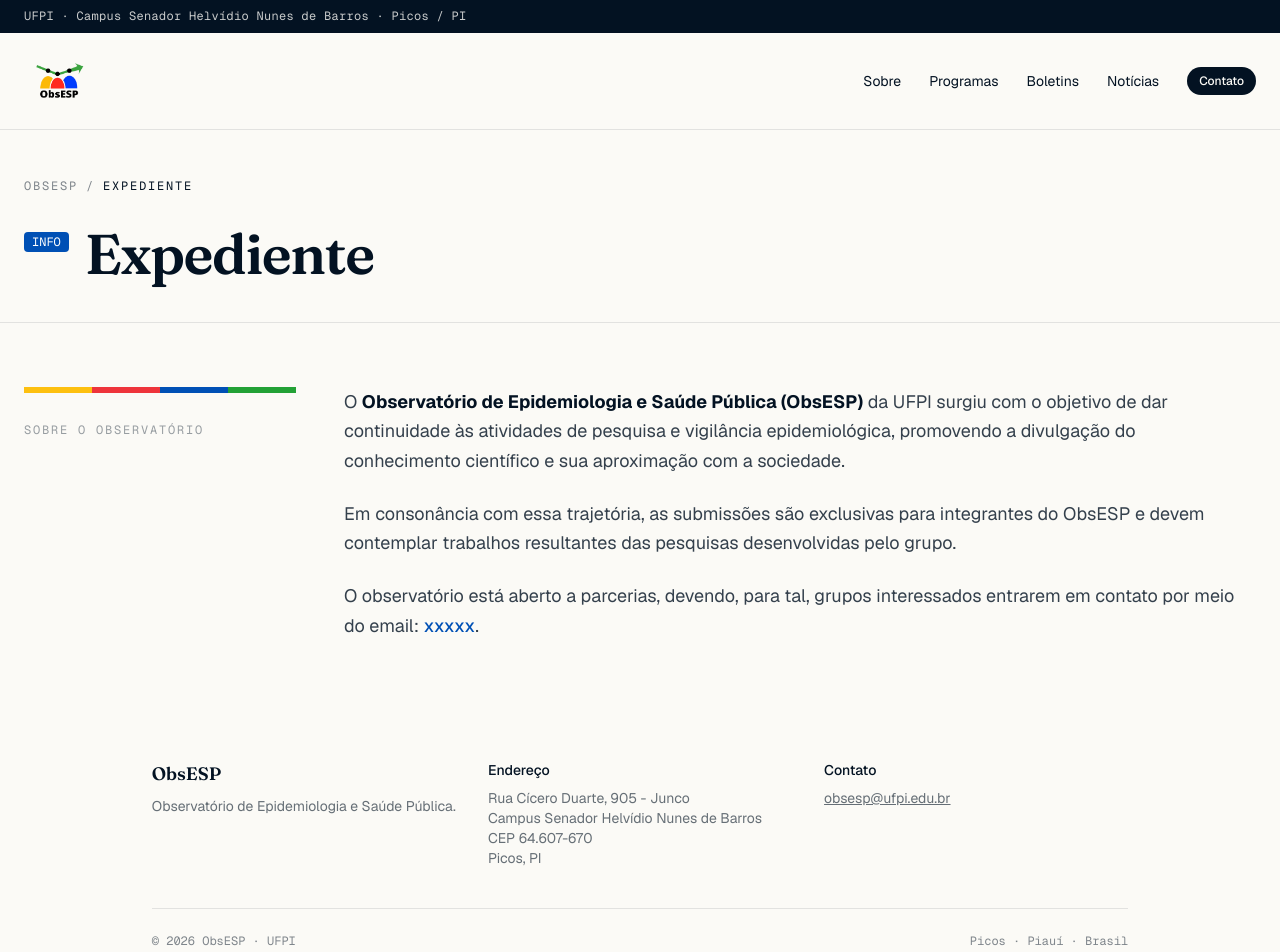
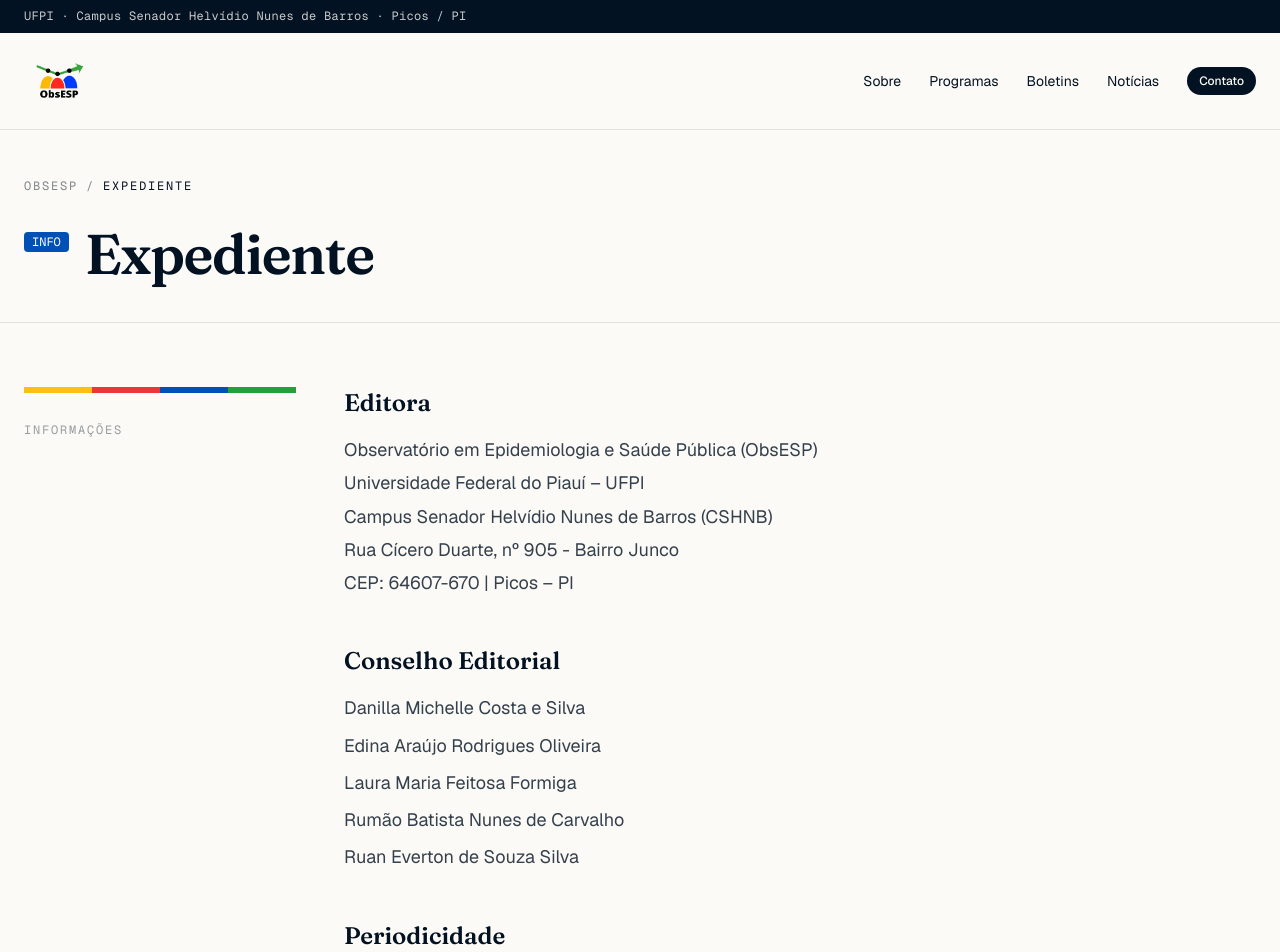
Before and after one commit to suehtamxx/gpesc-site, a Next.js app: page /expediente in a window 1280 px wide. Shown: the top 952 px of the page. Built offline with nearby package versions, Linux system fonts and the light colour scheme.

Commit message:
feat/fix: acrescenta informacoes na secao de expediente e arruma secao de apresentacao e quem somos

```diff
--- a/app/expediente/page.tsx
+++ b/app/expediente/page.tsx
@@ -14,10 +14,8 @@
             <Header />
 
             <main className="flex-grow">
-                {/* Page hero */}
                 <div className="border-b border-[var(--ink)]/10">
                     <div className="mx-auto max-w-7xl px-6 pt-12 pb-10">
-                        {/* Breadcrumb */}
                         <nav className="flex items-center gap-2 text-xs font-mono uppercase tracking-[0.15em] text-[var(--ink)]/50 mb-8">
                             <a href="/" className="hover:text-[var(--brand-red)] transition">ObsESP</a>
                             <span>/</span>
@@ -41,9 +39,7 @@
                     </div>
                 </div>
 
-                {/* Content */}
                 <div className="mx-auto max-w-7xl px-6 py-16 grid md:grid-cols-12 gap-12">
-                    {/* Sidebar accent */}
                     <aside className="md:col-span-3 hidden md:block">
                         <div className="flex h-1.5 mb-6">
                             <div className="flex-1" style={{ background: BRAND.yellow }} />
@@ -52,31 +48,59 @@
                             <div className="flex-1" style={{ background: BRAND.green }} />
                         </div>
                         <span className="text-xs font-mono uppercase tracking-[0.15em] text-[var(--ink)]/40">
-                            Sobre o observatório
+                            Informações
                         </span>
                     </aside>
 
-                    {/* Main text */}
-                    <div className="md:col-span-9 space-y-6 text-base md:text-lg text-[var(--ink)]/80 leading-relaxed">
-                        <p>
-                            O <strong className="text-[var(--ink)]">Observatório de Epidemiologia e Saúde Pública (ObsESP)</strong> da
-                            UFPI surgiu com o objetivo de dar continuidade às atividades de pesquisa e vigilância epidemiológica,
-                            promovendo a divulgação do conhecimento científico e sua aproximação com a sociedade.
-                        </p>
-                        <p>
-                            Em consonância com essa trajetória, as submissões são exclusivas para integrantes do ObsESP e devem
-                            contemplar trabalhos resultantes das pesquisas desenvolvidas pelo grupo.
-                        </p>
-                        <p>
-                            O observatório está aberto a parcerias, devendo, para tal, grupos interessados entrarem em contato por
-                            meio do email:{' '}
-                            <a
-                                href="mailto:xxxxx"
-                                className="font-medium text-[var(--brand-blue)] hover:underline"
+                    <div className="md:col-span-9 space-y-12 text-[var(--ink)]/80">
+
+                        {/* Seção Editora */}
+                        <section>
+                            <h2
+                                className="text-xl md:text-2xl font-semibold mb-4 text-[var(--ink)]"
+                                style={{ fontFamily: 'var(--font-display)' }}
                             >
-                                xxxxx
-                            </a>.
-                        </p>
+                                Editora
+                            </h2>
+                            <div className="space-y-1 text-base md:text-lg leading-relaxed">
+                                <p>Observatório em Epidemiologia e Saúde Pública (ObsESP)</p>
+                                <p>Universidade Federal do Piauí – UFPI</p>
+                                <p>Campus Senador Helvídio Nunes de Barros (CSHNB)</p>
+                                <p>Rua Cícero Duarte, nº 905 - Bairro Junco</p>
+                                <p>CEP: 64607-670 | Picos – PI</p>
+                            </div>
+                        </section>
+
+                        {/* Seção Conselho Editorial */}
+                        <section>
+                            <h2
+                                className="text-xl md:text-2xl font-semibold mb-4 text-[var(--ink)]"
+                                style={{ fontFamily: 'var(--font-display)' }}
+                            >
+                                Conselho Editorial
+                            </h2>
+                            <ul className="space-y-2 text-base md:text-lg leading-relaxed">
+                                <li>Danilla Michelle Costa e Silva</li>
+                                <li>Edina Araújo Rodrigues Oliveira</li>
+                                <li>Laura Maria Feitosa Formiga</li>
+                                <li>Rumão Batista Nunes de Carvalho</li>
+                                <li>Ruan Everton de Souza Silva</li>
+                            </ul>
+                        </section>
+
+                        {/* Seção Periodicidade */}
+                        <section>
+                            <h2
+                                className="text-xl md:text-2xl font-semibold mb-4 text-[var(--ink)]"
+                                style={{ fontFamily: 'var(--font-display)' }}
+                            >
+                                Periodicidade
+                            </h2>
+                            <p className="text-base md:text-lg leading-relaxed">
+                                Trimestral
+                            </p>
+                        </section>
+
                     </div>
                 </div>
             </main>
--- a/app/page.tsx
+++ b/app/page.tsx
@@ -27,7 +27,7 @@
 ];
 
 const cards = [
-  { title: "Quem somos", desc: "Pesquisadores, missão e história do observatório.", tag: "01", color: BRAND.yellow, fg: "var(--ink)", href: "/sobre" },
+  { title: "Quem Somos", desc: "Pesquisadores, missão e história do observatório.", tag: "01", color: BRAND.yellow, fg: "var(--ink)", href: "/sobre" },
   { title: "Programas e Projetos", desc: "Linhas de pesquisa ativas, parcerias e inquéritos.", tag: "02", color: BRAND.red, fg: "white", href: "/programas-projetos" },
   { title: "Boletins", desc: "Publicações periódicas com indicadores de saúde.", tag: "03", color: BRAND.blue, fg: "white", href: "/boletins" },
   { title: "Outras publicações", desc: "Artigos, dissertações, relatórios técnicos.", tag: "04", color: BRAND.green, fg: "white", href: "/publicacoes" },
--- a/app/sobre/page.tsx
+++ b/app/sobre/page.tsx
@@ -50,58 +50,6 @@
                 Quem Somos
               </h1>
             </div>
-          </div>
-        </div>
-
-        {/* Content */}
-        <div className="mx-auto max-w-7xl px-6 py-16 grid md:grid-cols-12 gap-12">
-          {/* Sidebar accent */}
-          <aside className="md:col-span-3 hidden md:block">
-            <div className="flex h-1.5 mb-6">
-              <div className="flex-1" style={{ background: BRAND.yellow }} />
-              <div className="flex-1" style={{ background: BRAND.red }} />
-              <div className="flex-1" style={{ background: BRAND.blue }} />
-              <div className="flex-1" style={{ background: BRAND.green }} />
-            </div>
-            <span className="text-xs font-mono uppercase tracking-[0.15em] text-[var(--ink)]/40">
-              Sobre o observatório
-            </span>
-          </aside>
-
-          {/* Main text */}
-          <div className="md:col-span-9 space-y-6 text-base md:text-lg text-[var(--ink)]/80 leading-relaxed">
-            <p>
-              O <strong className="text-[var(--ink)]">Observatório de Epidemiologia e Saúde Pública (ObsESP)</strong> da
-              Universidade Federal do Piauí (UFPI) é uma iniciativa conjunta de docentes Doutores em Ciências, formados
-              pela Faculdade de Saúde Pública da Universidade de São Paulo (FSP/USP), participantes do projeto de
-              Doutorado Interinstitucional (DINTER) Nutrição em Saúde Pública 2015/2019.
-            </p>
-            <p>
-              Foi idealizado em 2021 como maneira de dar seguimento às atividades de pesquisa e vigilância
-              epidemiológica em níveis local, regional e nacional. Os pesquisadores idealizadores coordenaram o
-              "Inquérito de saúde de base populacional nos municípios de Teresina e Picos (PI) (ISAD-PI)",
-              um inquérito pioneiro no estado do Piauí, executado pela UFPI em parceria com a FSP/USP.
-            </p>
-            <p>
-              Objetivo principal é gerenciar o conhecimento científico acerca de temáticas de interesse
-              em saúde pública divulgando-o junto aos diversos atores sociais de modo útil.
-              Sendo os objetivos específicos: organizar informações sobre estudos de interesse da saúde
-              pública para comunicação eficiente de resultados que permitam o intercâmbio de conhecimento,
-              além de auxiliar gestores na tomada de decisão referente à adoção de tecnologias e
-              políticas públicas, utilizar ferramentas de divulgação para enfatizar o caráter público da
-              ciência e do conhecimento científico, com transferência e tradução da informação e interatividade
-              entre público acadêmico e não acadêmico, dar visibilidade à ciência brasileira, se tornando um
-              centro de informação e pesquisa da saúde pública, organizar documentos, referências bibliográficas
-              e outros materiais de interesse à saúde pública, divulgar e organizar eventos e demais atividades
-              que dialoguem com a saúde pública, se constituindo num repositório de experiências e práticas.
-            </p>
-            <p>
-              As ações planejadas são: promover cursos de formação, fóruns de discussão e planejamento com gestores,
-              profissionais da saúde e representantes da comunidade, feiras de exposição de conhecimento e divulgação
-              científicas, desenvolver ações voltadas para a comunidade, publicar boletins informativos com divulgação
-              de dados epidemiológicos, produzir e apresentar relatórios técnicos da situação de saúde da população de
-              Picos-PI aos gestores em saúde, firmar parceria com a Secretaria Estadual de Saúde.
-            </p>
           </div>
         </div>
 
```
Also changed, not shown: app/apresentacao/page.tsx (+52 -6 lines), app/normas-publicacao/page.tsx (+27 -6 lines).
